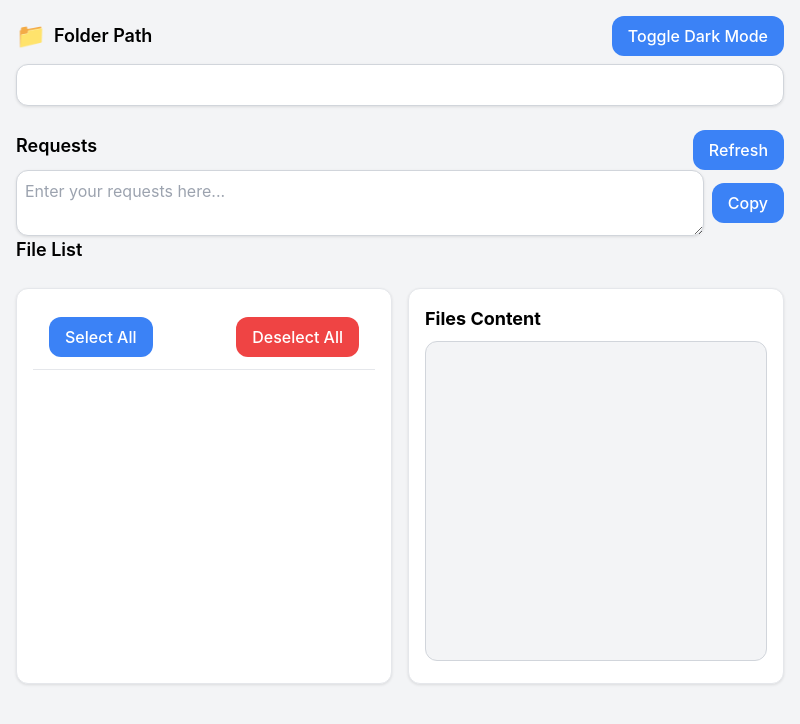
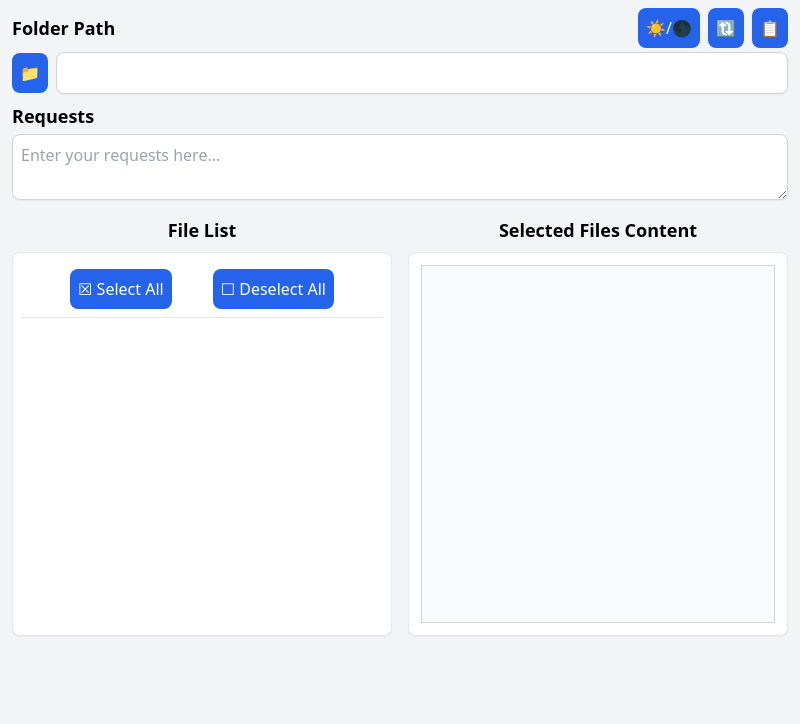
Before and after one commit to AminSajedian/Content-Collector, an Electron app: page index.html in a window 800 px wide. Drawn offline with Linux system fonts and the light colour scheme.

Commit message:
updated ui

```diff
--- a/index.html
+++ b/index.html
@@ -3,91 +3,110 @@
   <head>
     <meta charset="UTF-8" />
     <meta name="viewport" content="width=device-width, initial-scale=1.0" />
+    <meta
+      http-equiv="Content-Security-Policy"
+      content="default-src 'self'; script-src 'self' 'unsafe-inline'"
+    />
     <title>Content Collector</title>
     <link href="output.css" rel="stylesheet" />
-    <link href="style.css" rel="stylesheet" />
   </head>
 
-  <body class="bg-gray-100 p-4">
-    <div class="container mx-auto">
-      <div class="mb-2 flex justify-between items-center">
-        <h4 id="folder-path-title" class="text-lg flex items-center">
+  <body class="bg-gray-100 dark:bg-gray-900 px-3 py-2">
+    <div class="container mx-auto max-w-6xl">
+      <div class="mb-1 flex justify-between items-center">
+        <h4 id="folder-path-title" class="text-lg flex items-center font-semibold">
+          Folder Path
+        </h4>
+        <div class="settings flex space-x-2">
+          <button id="toggle-theme" class="button bg-blue-600 text-white rounded-lg p-2 hover:bg-blue-700 focus:outline-none focus:ring-2 focus:ring-blue-500 transition duration-150 ease-in-out">
+            ☀️/🌑
+          </button>
+          <button id="refresh-content" class="button bg-blue-600 text-white rounded-lg p-2 hover:bg-blue-700 focus:outline-none focus:ring-2 focus:ring-blue-500 transition duration-150 ease-in-out">
+            🔃
+          </button>
+          <button id="copy-all" class="button bg-blue-600 text-white rounded-lg p-2 hover:bg-blue-700 focus:outline-none focus:ring-2 focus:ring-blue-500 transition duration-150 ease-in-out">
+            📋
+          </button>
+        </div>
+      </div>
+
+      <div class="flex items-center mb-2">
+        <div class="mr-2">
           <button
             id="select-folder"
-            class="mr-2 icon-button"
+            class="bg-blue-600 text-white rounded-lg p-2 hover:bg-blue-700 focus:outline-none focus:ring-2 focus:ring-blue-500 transition duration-150 ease-in-out"
             title="Select folder"
           >
             📁
           </button>
-          Folder Path
-        </h4>
-        <div class="dark-toggle">
-          <button id="toggle-theme" class="button">Toggle Dark Mode</button>
         </div>
-      </div>
-
         <input
           type="text"
           id="folder-path"
           class="w-full p-2 border border-gray-300 rounded-lg shadow-sm focus:outline-none focus:ring-2 focus:ring-blue-500"
         />
+      </div>
       <div id="error-message" class="text-red-500 mt-2"></div>
 
-      <div class="mt-6 flex justify-between items-center">
-        <h4 id="requests-title" class="text-lg mb-2">Requests</h4>
-        <button id="refresh-content" class="button">Refresh</button>
+      <div class="mt-2 mb-1 flex justify-start items-center">
+        <h4 id="requests-title" class="text-lg font-semibold">Requests</h4>
       </div>
 
       <div id="requests-container" class="flex items-center space-x-2">
         <textarea
           id="requests"
           placeholder="Enter your requests here..."
-          class="flex-1 p-2 border border-gray-300 rounded-lg shadow-sm resize-y"
+          class="flex-1 p-2 border border-gray-300 rounded-lg shadow-sm resize-y focus:outline-none focus:ring-2 focus:ring-blue-500"
         ></textarea>
-        <button id="copy-all" class="button">Copy</button>
       </div>
 
-      <h4 id="file-list-title" class="text-lg mb-2 font-semibold">File List</h4>
-      <div id="content" class="flex space-x-4 mt-6">
+      <!-- File List section -->
+      <div id="content" class="flex space-x-4 mt-4">
+        <div class="flex-1">
+          <h4 id="file-list-title" class="text-lg text-center font-semibold mb-2">
+            File List
+          </h4>
           <div
             id="file-list-section"
-          class="flex-1 bg-white p-4 border border-gray-200 rounded-lg shadow-sm"
+            class="bg-white dark:bg-gray-700 p-2 border border-gray-200 dark:border-gray-600 rounded-lg shadow-sm h-96"
           >
-          <div class="file-list-area">
-            <div class="file-list-controls flex justify-evenly items-center">
-              <button id="select-all" class="button">Select All</button>
-              <button id="deselect-all" class="button red">Deselect All</button>
+            <div class="file-list-area overflow-y-auto max-h-80">
+              <div class="file-list-controls flex justify-evenly items-center sticky top-0 bg-white dark:bg-gray-700 border-b border-gray-200 dark:border-gray-600 z-10 p-2">
+                <button id="select-all" class="button bg-blue-600 text-white rounded-lg p-2 hover:bg-blue-700 focus:outline-none focus:ring-2 focus:ring-blue-500 transition duration-150 ease-in-out">
+                  ☒ Select All
+                </button>
+                <button id="deselect-all" class="button bg-blue-600 text-white rounded-lg p-2 hover:bg-blue-700 focus:outline-none focus:ring-2 focus:ring-blue-500 transition duration-150 ease-in-out">
+                  ☐ Deselect All
+                </button>
               </div>
               <div id="file-list" class="mt-4"></div>
             </div>
           </div>
+        </div>
 
         <!-- Files content section -->
+        <div class="flex-1">
+          <h4
+            id="files-content-title"
+            class="text-lg text-center font-semibold mb-2"
+          >
+            Selected Files Content
+          </h4>
           <div
             id="files-content-section"
-          class="flex-1 bg-white p-4 border border-gray-200 rounded-lg shadow-sm"
+            class="h-96 bg-white dark:bg-gray-700 p-3 border border-gray-200 dark:border-gray-600 rounded-lg shadow-sm"
           >
-          <div
-            id="files-content-title"
-            class="flex justify-between items-center mb-2"
-          >
-            <label
-              for="files-content"
-              id="files-content-label"
-              class="font-bold text-lg"
-              >Files Content</label
-            >
-          </div>
             <textarea
               id="files-content"
               name="files-content"
               readonly
-            class="w-full h-80 p-2 border border-gray-300 rounded-lg bg-gray-50 resize-none"
+              class="w-full h-full p-2 border border-gray-300 dark:border-gray-600 bg-gray-50 dark:bg-gray-800 text-gray-900 dark:text-gray-200 resize-none"
             ></textarea>
           </div>
         </div>
       </div>
+    </div>
 
-    <script src="renderer.js"></script>
+    <script src="renderer.js" type="module"></script>
   </body>
 </html>
--- a/style.css
+++ /dev/null
@@ -1,153 +0,0 @@
-/* Custom styles */
-body {
-  font-family: "Inter", sans-serif;
-}
-
-/* Global styles */
-.rounded-lg {
-  border-radius: 0.75rem;
-}
-
-.shadow-sm {
-  box-shadow: 0 1px 3px rgba(0, 0, 0, 0.1);
-}
-
-.transition-colors {
-  transition: background-color 0.3s ease, color 0.3s ease;
-}
-
-.focus:outline-none:focus {
-  outline: none;
-  box-shadow: 0 0 0 4px rgba(59, 130, 246, 0.5);
-}
-
-.focus:ring-2 {
-  border-color: transparent;
-  box-shadow: 0 0 0 2px rgba(59, 130, 246, 0.3);
-}
-
-.focus:ring-blue-500 {
-  border-color: transparent;
-  box-shadow: 0 0 0 2px rgba(37, 99, 235, 0.5);
-}
-
-/* Sticky button container */
-.file-list-controls {
-  position: sticky;
-  top: 0;
-  background-color: white;
-  border-bottom: 1px solid #e5e7eb;
-  z-index: 10;
-  padding: 0.75rem 1rem;
-  display: flex;
-  justify-content: space-between;
-}
-
-.file-list-area {
-  overflow-y: auto;
-  max-height: 300px;
-}
-
-.container {
-  max-width: 1200px;
-  margin: auto;
-}
-
-/* Dark mode styles */
-[data-theme="dark"] {
-  background-color: #1a202c;
-  color: #cbd5e0;
-}
-
-[data-theme="dark"] .bg-white {
-  background-color: #2d3748;
-}
-
-[data-theme="dark"] .border-gray-200 {
-  border-color: #4a5568;
-}
-
-[data-theme="dark"] .border-gray-300 {
-  border-color: #718096;
-}
-
-[data-theme="dark"] .bg-gray-50 {
-  background-color: #4a5568;
-}
-
-[data-theme="dark"] .text-blue-600 {
-  color: #90cdf4;
-}
-
-[data-theme="dark"] .text-gray-800 {
-  color: #e2e8f0;
-}
-
-/* Button styles */
-.button {
-  display: inline-block;
-  padding: 0.5rem 1rem;
-  border-radius: 0.75rem;
-  font-weight: 500;
-  color: white;
-  background-color: #3b82f6;
-  cursor: pointer;
-}
-
-.button:hover {
-  background-color: #2563eb;
-}
-
-.button.red {
-  background-color: #ef4444;
-}
-
-.button.red:hover {
-  background-color: #dc2626;
-}
-
-textarea {
-  resize: vertical;
-  min-height: 50px;
-}
-
-input:focus,
-textarea:focus {
-  border-color: #3b82f6;
-}
-
-.dark-toggle {
-  position: relative;
-  display: flex;
-  justify-content: flex-end;
-}
-
-.dark-toggle button {
-  display: flex;
-  align-items: center;
-}
-
-/* Icon button */
-.icon-button {
-  font-size: 1.5rem;
-  color: #3b82f6;
-}
-
-.icon-button:hover {
-  color: #2563eb;
-}
-
-/* Custom header font */
-h4 {
-  font-size: 1.25rem;
-  font-weight: 600;
-}
-
-/* Files content text area */
-#files-content {
-  background-color: #f3f4f6;
-  color: #1f2937;
-}
-.checkbox-class {
-  margin-right: 2px;
-}
--- a/tailwind.config.js
+++ b/tailwind.config.js
@@ -1,5 +1,6 @@
 /** @type {import('tailwindcss').Config} */
 module.exports = {
+  darkMode: 'class', // Enable class-based dark mode
   content: ["./**/*.{html,js}"],
   theme: {
     extend: {},
```
Also changed, not shown: renderer.js (+8 -0 lines), output.css. Lines whose indentation alone changed are shown as unchanged.
